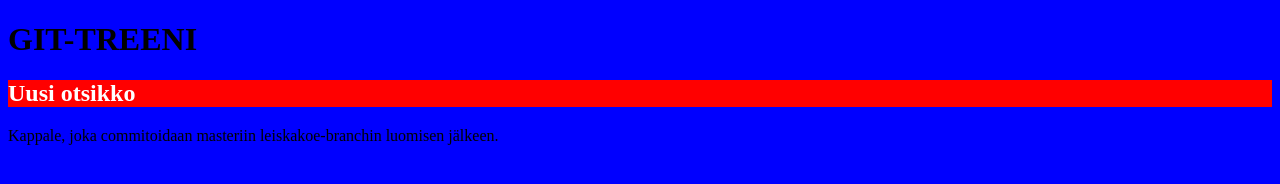
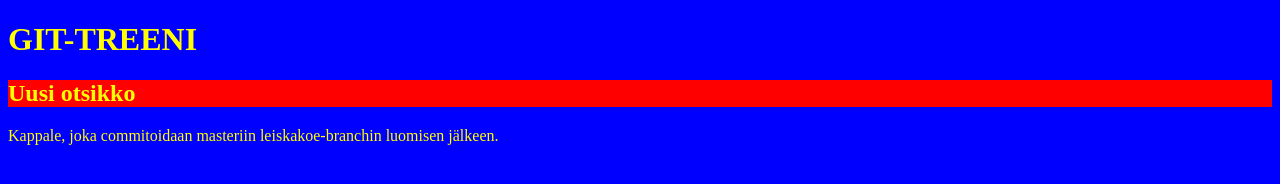
Before and after one commit to Mallunkultanen/oispakaljaa, a plain HTML site: page index.html in a window 1280 px wide. Drawn offline with Linux system fonts and the light colour scheme.

Commit message:
konflikti

```diff
--- a/tyyli.css
+++ b/tyyli.css
@@ -1,8 +1,13 @@
 body {
-    background-color:blue;
-  }
+    background-color: blue;
+    color: yellow;
+}
 
-  h2 {
+h2 {
     background-color: red;
-    color: white;
-  }
+<<<<<<< HEAD
+    color: black;
+=======
+    color: yellow;
+>>>>>>> konflikti
+}
```
